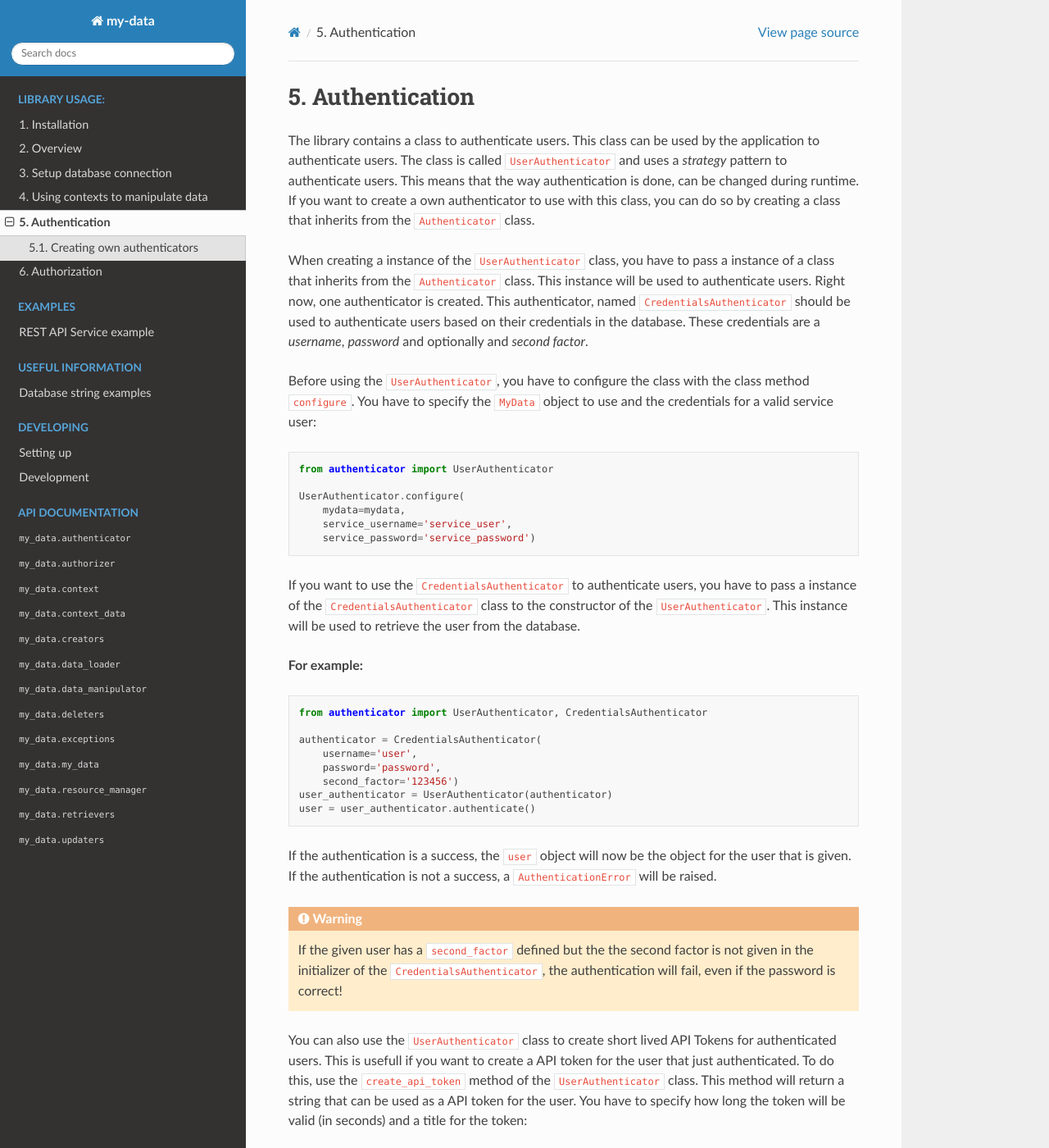
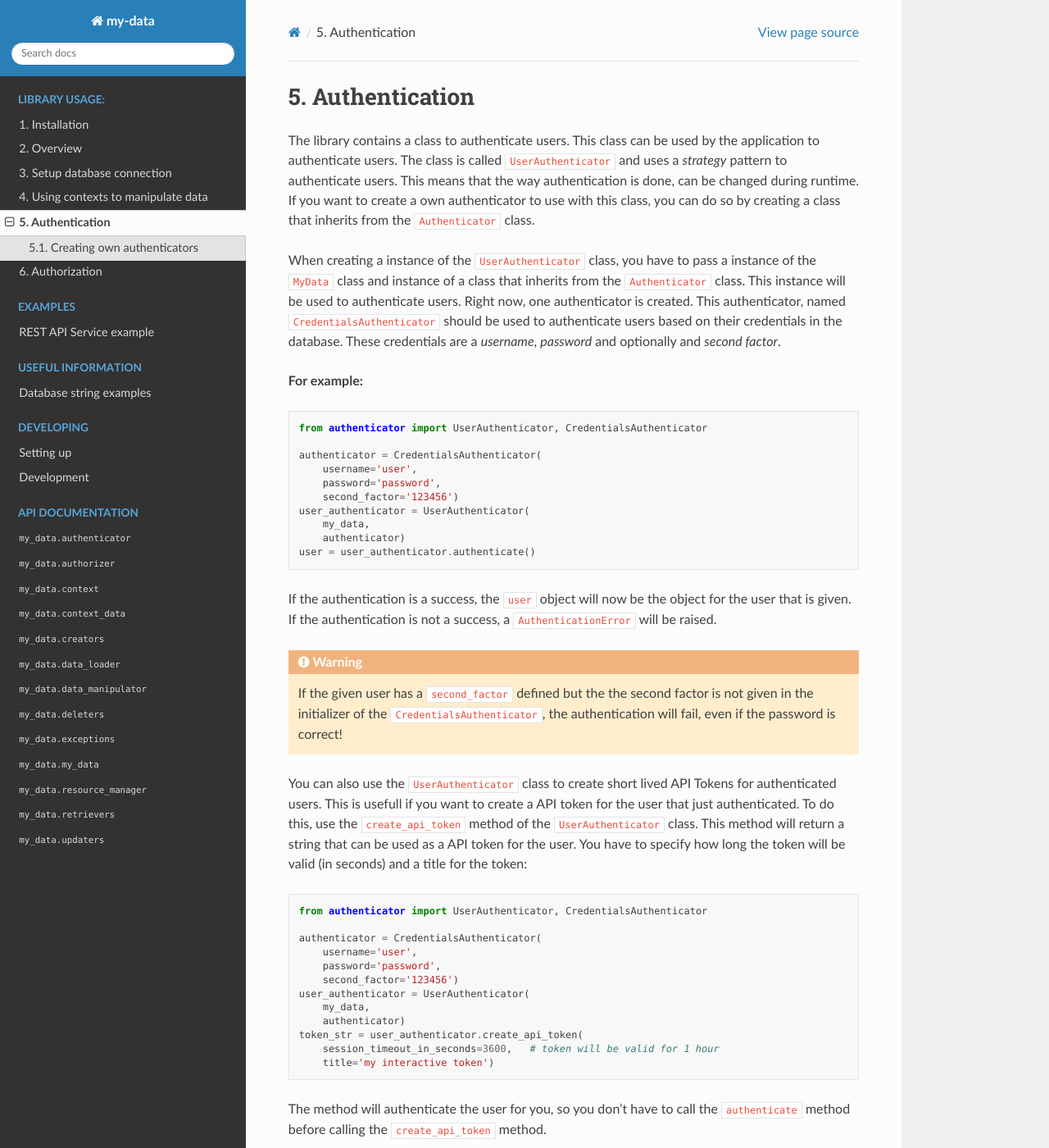
Before and after one commit to DarylStark/my_data, a Sphinx documentation site: the page built from docs/source/usage/authentication.rst, in a window 1280 px wide and 1400 px high. Shown: the whole window at 82% size. Built offline with Sphinx 7.4.7 and the Read the Docs theme 2.0.0, drawn with Linux system fonts in a browser that asks for light colours.

Commit message:
Updated documentation
Fixes #114

```diff
--- a/docs/source/usage/authentication.rst
+++ b/docs/source/usage/authentication.rst
@@ -3,20 +3,7 @@ Authentication
 
 The library contains a class to authenticate users. This class can be used by the application to authenticate users. The class is called ``UserAuthenticator`` and uses a *strategy* pattern to authenticate users. This means that the way authentication is done, can be changed during runtime. If you want to create a own authenticator to use with this class, you can do so by creating a class that inherits from the ``Authenticator`` class.
 
-When creating a instance of the ``UserAuthenticator`` class, you have to pass a instance of a class that inherits from the ``Authenticator`` class. This instance will be used to authenticate users. Right now, one authenticator is created. This authenticator, named ``CredentialsAuthenticator`` should be used to authenticate users based on their credentials in the database. These credentials are a *username*, *password* and optionally and *second factor*.
-
-Before using the ``UserAuthenticator``, you have to configure the class with the class method ``configure``. You have to specify the ``MyData`` object to use and the credentials for a valid service user:
-
-.. code-block:: python
-
-    from authenticator import UserAuthenticator
-
-    UserAuthenticator.configure(
-        mydata=mydata,
-        service_username='service_user',
-        service_password='service_password')
-
-If you want to use the ``CredentialsAuthenticator`` to authenticate users, you have to pass a instance of the ``CredentialsAuthenticator`` class to the constructor of the ``UserAuthenticator``. This instance will be used to retrieve the user from the database.
+When creating a instance of the ``UserAuthenticator`` class, you have to pass a instance of the ``MyData`` class and instance of a class that inherits from the ``Authenticator`` class. This instance will be used to authenticate users. Right now, one authenticator is created. This authenticator, named ``CredentialsAuthenticator`` should be used to authenticate users based on their credentials in the database. These credentials are a *username*, *password* and optionally and *second factor*.
 
 **For example:**
 
@@ -28,7 +15,9 @@ If you want to use the ``CredentialsAuthenticator`` to authenticate users, you h
         username='user',
         password='password',
         second_factor='123456')
-    user_authenticator = UserAuthenticator(authenticator)
+    user_authenticator = UserAuthenticator(
+        my_data,
+        authenticator)
     user = user_authenticator.authenticate()
 
 If the authentication is a success, the ``user`` object will now be the object for the user that is given. If the authentication is not a success, a ``AuthenticationError`` will be raised.
@@ -47,7 +36,9 @@ You can also use the ``UserAuthenticator`` class to create short lived API Token
         username='user',
         password='password',
         second_factor='123456')
-    user_authenticator = UserAuthenticator(authenticator)
+    user_authenticator = UserAuthenticator(
+        my_data,
+        authenticator)
     token_str = user_authenticator.create_api_token(
         session_timeout_in_seconds=3600,   # token will be valid for 1 hour
         title='my interactive token')
--- a/docs/source/usage/setup.rst
+++ b/docs/source/usage/setup.rst
@@ -14,10 +14,12 @@ The main class for the library is the ``MyData`` class. This class should be ini
         db_connection_str='sqlite:////home/user/my-data.db',
         database_args={
             'echo': True
-        }
+        },
+        service_user='service.user',
+        service_password='service.pass'
     )
 
-This will create a ``MyData`` object that uses a local SQLite database file located at ``/home/user/my-data.db``. The database will be configured to echo all SQL commands to the console.
+This will create a ``MyData`` object that uses a local SQLite database file located at ``/home/user/my-data.db``. The database will be configured to echo all SQL commands to the console. It also sets the Service User and Service Password for the tasks related to service users. These credentials are not checked now; they are checked when the service user is used.
 
 Creating tables
 ---------------
```
Also changed, not shown: docs/source/examples/rest_api_service_example.rst (+10 -14 lines), docs/source/usage/authorization.rst (+3 -13 lines), docs/source/usage/contexts.rst (+2 -5 lines).
